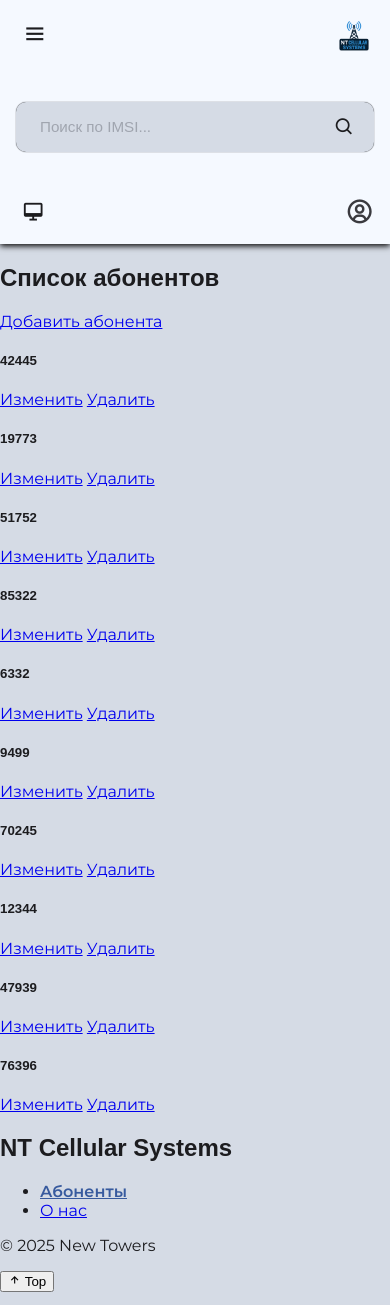
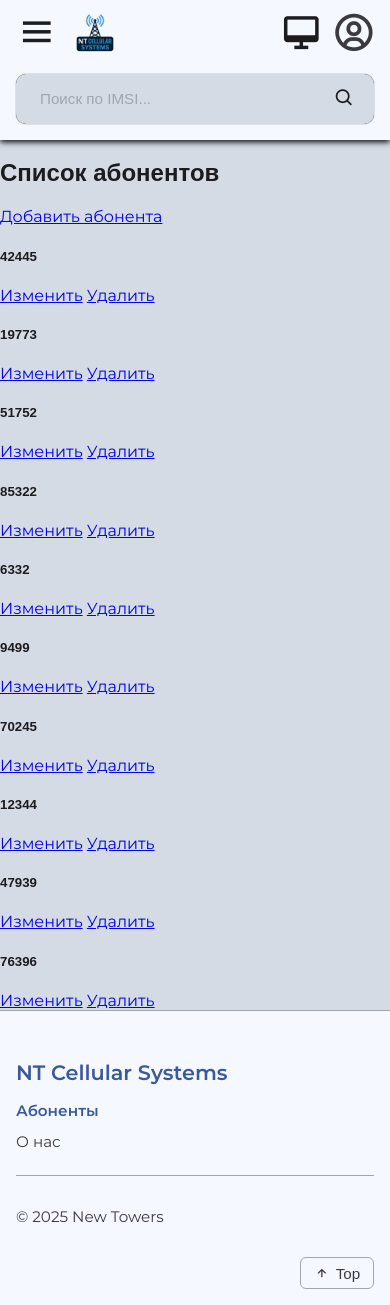
Before and after one commit to AlexanderCholiy/monitoring_equipment, a Django app: page / in a window 390 px wide. Run offline with Django 3.2, Linux system fonts and the light colour scheme; the visitor is signed in with stand-in values (Sample User, id 1); parts of the project's set-up code (start-up, migrations or seed data) failed here and were passed over; some web fonts are replaced.

Commit message:
начали добавлять стили для footer

```diff
--- a/static/css/base.css
+++ b/static/css/base.css
@@ -15,11 +15,11 @@ body.dark {
 
 .active {
     font-weight: 600;
-    color: var(--dark-blue-color);
+    color: var(--dark-blue-color) !important;
 }
 
 body.dark .active {
-    color: var(--light-blue-color);
+    color: var(--light-blue-color) !important;
 }
 
 /* * {
--- a/static/css/includes/footer.css
+++ b/static/css/includes/footer.css
@@ -1,60 +1,103 @@
+/* === FOOTER: базовая обёртка === */
 footer {
-  background-color: var(--menu-backgroud-color, #222);
-  color: var(--menu-text-color, #ccc);
-  text-align: center;
-  padding: 1.5rem 1rem;
-  font-size: 0.9rem;
-  box-shadow: 0 -2px 6px rgba(0, 0, 0, 0.2);
-  width: 100%;
-  flex-shrink: 0;
-  display: flex;
-  flex-direction: column;
-  align-items: center;
-  gap: 1rem;
+  background-color: var(--light-background-color);
+  color: var(--dark-add-color);
+  padding: 2rem 1rem 1rem;
+  border-top: 1px solid var(--light-gray-color);
+  font-size: 0.95rem;
+  transition: background-color var(--transition-value), color var(--transition-value);
 }
 
-footer .logo h2 {
-  margin: 0;
-  font-size: 1.4rem;
-  color: var(--light-blue-color);
+body.dark footer {
+  background-color: var(--dark-background-color);
+  color: var(--light-add-color);
+  border-top: 1px solid var(--dark-gray-color);
 }
 
+/* === Логотип в футере === */
+footer .logo h2 {
+  font-size: 1.3rem;
+  font-weight: 600;
+  margin-bottom: 1rem;
+  color: var(--dark-blue-color);
+}
+body.dark footer .logo h2 {
+  color: var(--light-add-color);
+}
+
+/* === Footer menu (включаемый) — предполагаемый ul > li > a === */
 footer nav ul {
+  list-style: none;
+  padding: 0;
+  margin: 0 0 1rem;
   display: flex;
-  gap: 1rem;
-  padding: 0;
-  margin: 0;
-  list-style: none;
   flex-wrap: wrap;
-  justify-content: center;
+  gap: 1.5rem;
 }
 
 footer nav a {
+  text-decoration: none;
   color: inherit;
-  text-decoration: none;
   transition: color 0.3s ease;
 }
-
 footer nav a:hover {
-  color: var(--light-blue-color);
+  color: var(--accent-color, var(--dark-blue-color));
 }
 
+/* === Низ футера: копирайт и кнопка вверх === */
 footer .bottom {
+  border-top: 1px solid var(--light-gray-color);
+  padding-top: 1rem;
+  margin-top: 1.5rem;
   display: flex;
-  flex-direction: column;
+  justify-content: space-between;
   align-items: center;
-  gap: 0.25rem;
+  flex-wrap: wrap;
+  gap: 1rem;
+}
+body.dark footer .bottom {
+  border-top: 1px solid var(--dark-gray-color);
 }
 
+/* === Кнопка "наверх" === */
 #scroll-to-top {
-  background: none;
-  border: none;
-  color: var(--light-blue-color);
-  font-size: 1rem;
+  background-color: transparent;
+  color: inherit;
+  border: 1px solid var(--light-gray-color);
+  padding: 0.4rem 0.8rem;
+  font-size: 0.95rem;
+  border-radius: 6px;
   cursor: pointer;
-  transition: color 0.3s ease;
+  display: flex;
+  align-items: center;
+  gap: 0.4rem;
+  transition: all 0.3s ease;
+}
+#scroll-to-top:hover {
+  background-color: var(--light-add-background-color);
+  box-shadow: 0 2px 5px rgba(0, 0, 0, 0.08);
+}
+body.dark #scroll-to-top {
+  border-color: var(--dark-gray-color);
+}
+body.dark #scroll-to-top:hover {
+  background-color: var(--dark-add-background-color);
+  box-shadow: 0 2px 5px rgba(255, 255, 255, 0.08);
 }
 
- #scroll-to-top:hover {
-  color: var(--light-cyan-color);
+/* === Адаптация под маленький экран === */
+@media (max-width: 768px) {
+  footer nav ul {
+    flex-direction: column;
+    gap: 0.75rem;
+  }
+
+  footer .bottom {
+    flex-direction: column;
+    align-items: flex-start;
+  }
+
+  #scroll-to-top {
+    align-self: flex-end;
+  }
 }
--- a/static/css/includes/header.css
+++ b/static/css/includes/header.css
@@ -1,8 +1,8 @@
+/* === Основные стили header === */
 .site-header {
   display: flex;
   align-items: center;
   justify-content: space-between;
-  height: var(--header-height);
   gap: 1rem;
   padding: 0.75rem 1rem;
   background-color: var(--light-background-color);
@@ -12,11 +12,13 @@
   transition: background-color var(--transition-value), box-shadow var(--transition-value);
 }
 
+/* Тёмная тема для header */
 body.dark .site-header {
   background-color: var(--dark-background-color);
   box-shadow: 0 2px 6px var(--light-extra-color);
 }
 
+/* Общие стили для блоков */
 .header-left,
 .header-center,
 .header-right {
@@ -25,103 +27,103 @@ body.dark .site-header {
   gap: 0.75rem;
 }
 
+/* Центр: поиск занимает пространство */
 .header-center {
   flex: 1;
-  display: flex;
   justify-content: center;
   min-width: 0;
 }
 
+/* Логотип */
 .logo-img {
-  height: 40px;
+  height: 50px;
   width: auto;
-  display: none;
+  display: none; /* показываем один из двух в зависимости от темы */
 }
-
 .logo-light {
   display: block;
 }
-
 body.dark .logo-light {
   display: none;
 }
-
 body.dark .logo-dark {
   display: block;
 }
 
-.btn-toggle {
-  background: none;
-  border: none;
-  font-size: 1.6rem;
-  color: inherit;
-  cursor: pointer;
-}
-
-#theme-toggle {
-  font-size: 1.4rem;
+/* Кнопки */
+.btn-toggle,
+#theme-toggle,
+#user-toggle {
   background: none;
   border: none;
   cursor: pointer;
   color: inherit;
+  font-size: 2.6rem;
+  padding: 0;
+  margin: 0;
+  display: flex;
+  align-items: center;
+  justify-content: center;
 }
 
-#user-toggle {
-  background: none;
-  border: none;
-  padding: 0;
-  margin: 0;
-  cursor: pointer;
-}
-
+/* Иконка пользователя */
 .user-icon {
-  width: 36px;
-  height: 36px;
+  width: 40px;
+  height: 40px;
   border-radius: 50%;
   object-fit: cover;
 }
 
+/* Фоллбек иконка пользователя */
 .user-icon-fallback {
-  font-size: 1.8rem;
+  width: 40px;
+  height: 40px;
+  border-radius: 50%;
   display: flex;
   align-items: center;
   justify-content: center;
+  font-size: 2.8rem;
   color: var(--dark-add-color);
-  transition: var(--transition-value);
+  transition: color var(--transition-value);
 }
-
 body.dark .user-icon-fallback {
   color: var(--light-add-color);
 }
 
+/* Позиционирование меню пользователя */
 .user-menu-wrapper {
   position: relative;
 }
 
+/* === Мобильная версия (max-width: 768px) === */
 @media (max-width: 768px) {
+  /* Верстка шапки в 2 ряда */
   .site-header {
-    flex-direction: column;
-    align-items: stretch;
-    height: var(--header-height-mobile);
+    flex-wrap: wrap;
+    height: auto; /* пусть высота будет динамической */
+    padding: 0.5rem 1rem;
+    gap: 0; /* для первого ряда */
   }
 
+  /* Первый ряд: слева header-left, справа header-right */
   .header-left,
-  .header-center,
   .header-right {
-    justify-content: space-between;
-    width: 100%;
-    margin: 0.25rem 0;
+    flex: 1 1 50%;
+    justify-content: flex-start;
+    align-items: center;
   }
 
-  .header-center {
-    order: 2;
+  /* Правый блок — выравнивание вправо */
+  .header-right {
+    justify-content: flex-end;
   }
 
-  .header-right {
-    order: 3;
-  }
-
-  .header-left {
-    order: 1;
+  /* Второй ряд: поиск */
+  .header-center {
+    flex-basis: 100%;
+    order: 2;
+    margin-top: 0.5rem;
+    justify-content: stretch;
+    width: 100%;
   }
 }
--- a/static/css/includes/sidebar.css
+++ b/static/css/includes/sidebar.css
@@ -36,6 +36,11 @@
   transition: width var(--transition-value);
   display: flex;
   flex-direction: column;
+  transition: background-color var(--transition-value), width var(--transition-value);
+}
+
+body.dark .sidebar {
+  background-color: var(--dark-background-color);
 }
 
 /* === Внутренний контейнер с компенсацией header === */
@@ -74,11 +79,21 @@ body.scrolled .sidebar-content {
   color: var(--dark-add-color);
   width: 100%;
   white-space: nowrap;
-  transition: background-color var(--transition-value);
+  transition: background-color var(--transition-value), box-shadow var(--transition-value);
+}
+
+body.dark .sidebar a.nav-link {
+  color: var(--light-add-color);
 }
 
 .sidebar a.nav-link:hover {
   background-color: var(--light-add-background-color);
+  box-shadow: 0 0 6px var(--dark-extra-color);
+}
+
+body.dark .sidebar a.nav-link:hover {
+  background-color: var(--dark-add-background-color);
+  box-shadow: 0 0 6px var(--light-extra-color);
 }
 
 /* === Иконки === */
@@ -116,11 +131,9 @@ body.scrolled .sidebar-content {
     right: 0;
     width: var(--sidebar-width);
     height: 100vh;
-    background-color: var(--light-background-color);
     transform: translateX(100%);
-    transition: transform var(--transition-value), box-shadow var(--transition-value);
+    transition: transform var(--transition-value);
     z-index: 1100;
-    box-shadow: none;
   }
 
   .sidebar.mobile-open {
--- a/static/css/includes/user_menu.css
+++ b/static/css/includes/user_menu.css
@@ -13,7 +13,7 @@
   overflow: hidden;
   opacity: 0;
   transform: translateY(-10px);
-  transition: all 0.3s ease;
+  transition: all var(--transition-value);
   pointer-events: none;
 }
 
--- a/static/css/root.css
+++ b/static/css/root.css
@@ -1,7 +1,6 @@
 :root {
     --transition-value: 1.2s ease;
     --header-height: 72px;
-    --header-height-mobile: 220px;
     --sidebar-width: 220px;
     --sidebar-collapsed-width: 70px;
     --footer-height: 60px;
--- a/templates/base.html
+++ b/templates/base.html
@@ -47,6 +47,7 @@
     <link rel="stylesheet" href="{% static 'css/includes/search_bar.css' %}">
     <link rel="stylesheet" href="{% static 'css/includes/user_menu.css' %}">
     <link rel="stylesheet" href="{% static 'css/includes/sidebar.css' %}">
+    <link rel="stylesheet" href="{% static 'css/includes/footer.css' %}">
     {% block extra_css %}{% endblock %}
   </head>
   <body>
```
